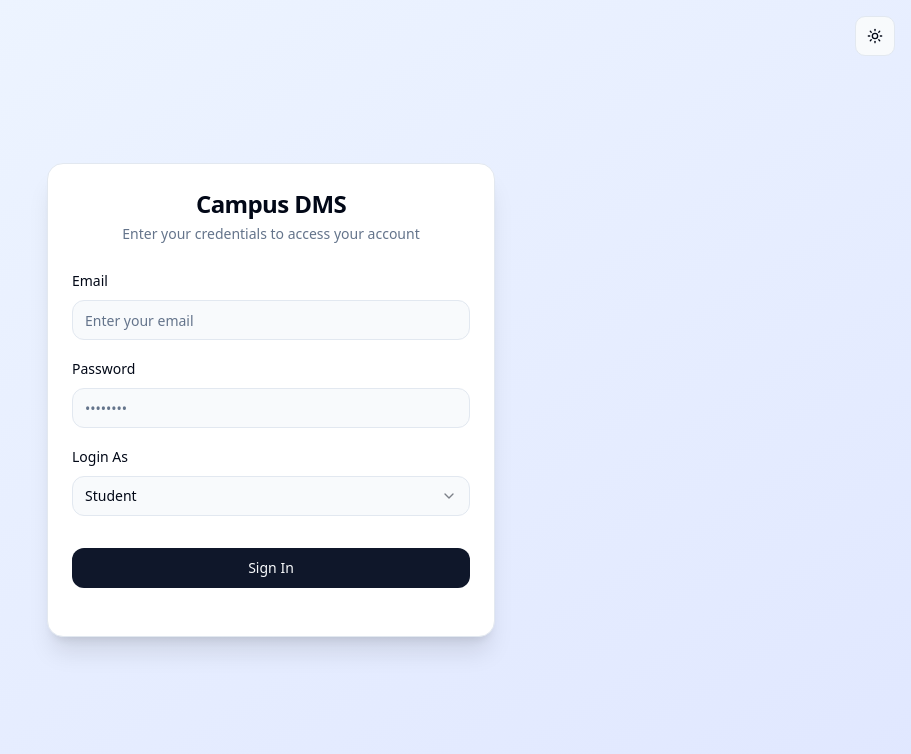
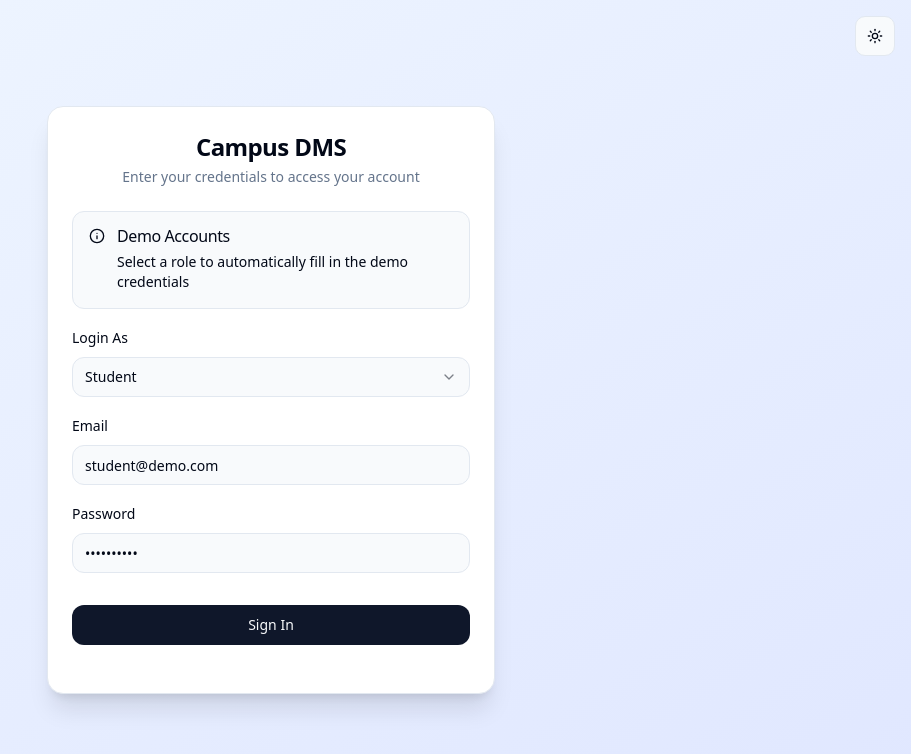
Before and after one commit to 4086Anupam/bloom-campus-dashboard, a React (Vite) app: page / in a window 1280 px wide. Shown: the top 754 px of the page, without its empty margins (369-1280 px from the left). Built offline with nearby package versions, Linux system fonts and the light colour scheme.

Commit message:
Add demo accounts and UI components
Add demo accounts and implement all UI components.

```diff
--- a/src/pages/Login.tsx
+++ b/src/pages/Login.tsx
@@ -28,8 +28,14 @@ import {
   SelectTrigger,
   SelectValue,
 } from "@/components/ui/select";
+import {
+  Alert,
+  AlertDescription,
+  AlertTitle,
+} from "@/components/ui/alert";
 import { ModeToggle } from "@/components/layout/ModeToggle";
 import { useNavigate } from "react-router-dom";
+import { Info } from "lucide-react";
 
 const formSchema = z.object({
   email: z.string().email({
@@ -43,16 +49,24 @@ const formSchema = z.object({
   }),
 });
 
+const demoAccounts = {
+  admin: { email: "admin@demo.com", password: "admin123" },
+  hod: { email: "hod@demo.com", password: "hod123" },
+  teacher: { email: "teacher@demo.com", password: "teacher123" },
+  student: { email: "student@demo.com", password: "student123" },
+};
+
 export default function Login() {
   const navigate = useNavigate();
   const [isLoading, setIsLoading] = useState(false);
+  const [selectedRole, setSelectedRole] = useState<keyof typeof demoAccounts>("student");
 
   const form = useForm<z.infer<typeof formSchema>>({
     resolver: zodResolver(formSchema),
     defaultValues: {
-      email: "",
-      password: "",
-      role: "student",
+      email: demoAccounts[selectedRole].email,
+      password: demoAccounts[selectedRole].password,
+      role: selectedRole,
     },
   });
 
@@ -63,16 +77,33 @@ export default function Login() {
       // Simulate API call
       await new Promise(resolve => setTimeout(resolve, 1000));
 
-      // Navigate based on role
-      navigate(`/${values.role}`);
-
-      console.log(values);
+      // Demo account validation
+      const demoAccount = demoAccounts[values.role as keyof typeof demoAccounts];
+      if (values.email === demoAccount.email && values.password === demoAccount.password) {
+        // Navigate based on role
+        navigate(`/${values.role}`);
+      } else {
+        form.setError("root", {
+          type: "manual",
+          message: "Invalid credentials. Please use the demo account details."
+        });
+      }
     } catch (error) {
       console.error("Login error:", error);
     } finally {
       setIsLoading(false);
     }
   }
+
+  const handleRoleChange = (role: string) => {
+    const demoRole = role as keyof typeof demoAccounts;
+    setSelectedRole(demoRole);
+    form.reset({
+      email: demoAccounts[demoRole].email,
+      password: demoAccounts[demoRole].password,
+      role: demoRole,
+    });
+  };
 
   return (
     <div className="min-h-screen flex items-center justify-center p-4 bg-gradient-to-br from-blue-50 to-indigo-100 dark:from-gray-900 dark:to-gray-800">
@@ -89,9 +120,48 @@ export default function Login() {
             Enter your credentials to access your account
           </CardDescription>
         </CardHeader>
-        <CardContent>
+
+        <CardContent className="space-y-4">
+          <Alert>
+            <Info className="h-4 w-4" />
+            <AlertTitle>Demo Accounts</AlertTitle>
+            <AlertDescription className="mt-2 text-sm">
+              Select a role to automatically fill in the demo credentials
+            </AlertDescription>
+          </Alert>
+
           <Form {...form}>
             <form onSubmit={form.handleSubmit(onSubmit)} className="space-y-4">
+              <FormField
+                control={form.control}
+                name="role"
+                render={({ field }) => (
+                  <FormItem>
+                    <FormLabel>Login As</FormLabel>
+                    <Select
+                      onValueChange={(value) => {
+                        field.onChange(value);
+                        handleRoleChange(value);
+                      }}
+                      defaultValue={field.value}
+                    >
+                      <FormControl>
+                        <SelectTrigger className="rounded-lg">
+                          <SelectValue placeholder="Select your role" />
+                        </SelectTrigger>
+                      </FormControl>
+                      <SelectContent>
+                        <SelectItem value="admin">Admin</SelectItem>
+                        <SelectItem value="hod">Department Head</SelectItem>
+                        <SelectItem value="teacher">Teacher</SelectItem>
+                        <SelectItem value="student">Student</SelectItem>
+                      </SelectContent>
+                    </Select>
+                    <FormMessage />
+                  </FormItem>
+                )}
+              />
+
               <FormField
                 control={form.control}
                 name="email"
@@ -129,32 +199,13 @@ export default function Login() {
                 )}
               />
 
-              <FormField
-                control={form.control}
-                name="role"
-                render={({ field }) => (
-                  <FormItem>
-                    <FormLabel>Login As</FormLabel>
-                    <Select
-                      onValueChange={field.onChange}
-                      defaultValue={field.value}
-                    >
-                      <FormControl>
-                        <SelectTrigger className="rounded-lg">
-                          <SelectValue placeholder="Select your role" />
-                        </SelectTrigger>
-                      </FormControl>
-                      <SelectContent>
-                        <SelectItem value="admin">Admin</SelectItem>
-                        <SelectItem value="hod">Department Head</SelectItem>
-                        <SelectItem value="teacher">Teacher</SelectItem>
-                        <SelectItem value="student">Student</SelectItem>
-                      </SelectContent>
-                    </Select>
-                    <FormMessage />
-                  </FormItem>
-                )}
-              />
+              {form.formState.errors.root && (
+                <Alert variant="destructive">
+                  <AlertDescription>
+                    {form.formState.errors.root.message}
+                  </AlertDescription>
+                </Alert>
+              )}
 
               <CardFooter className="px-0 pt-4">
                 <Button
```
